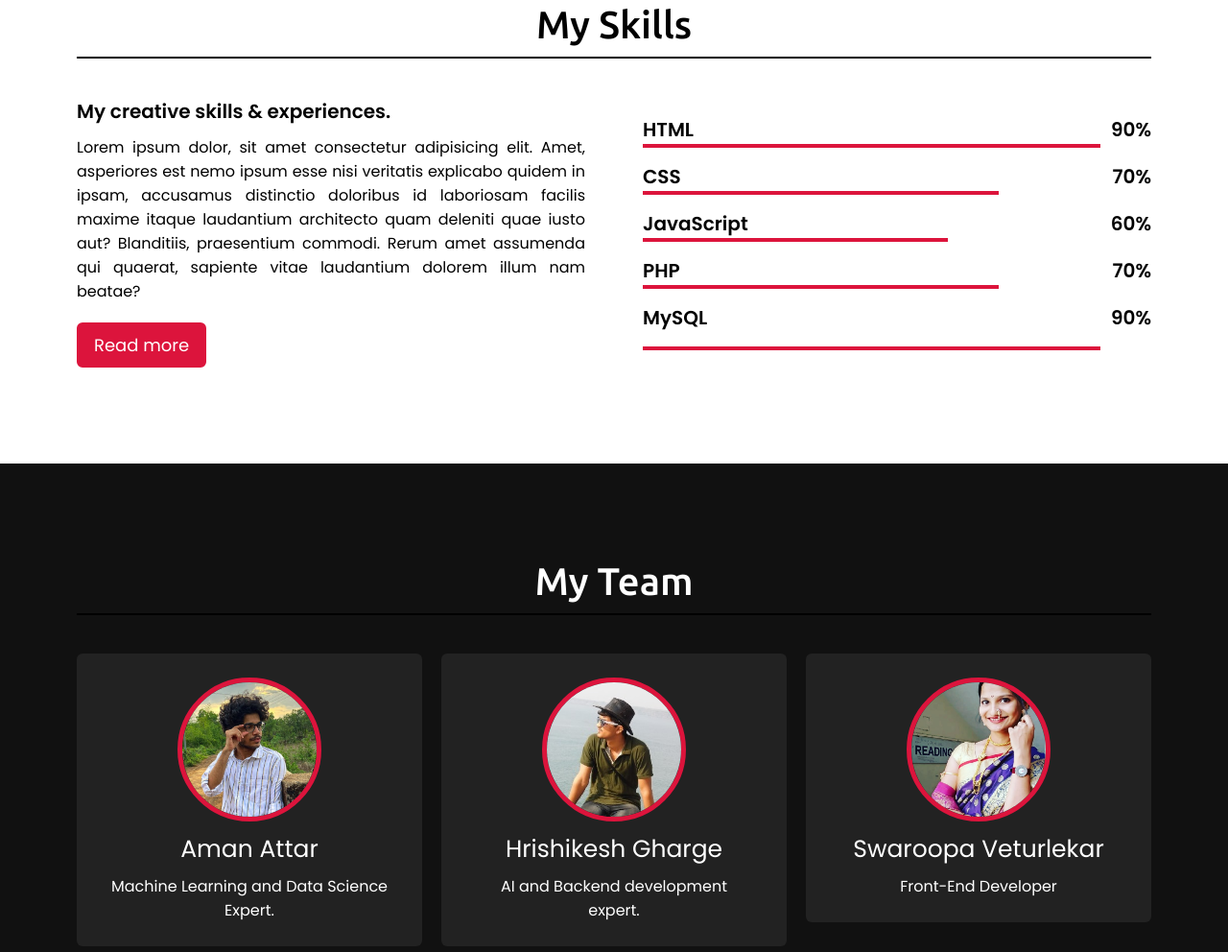
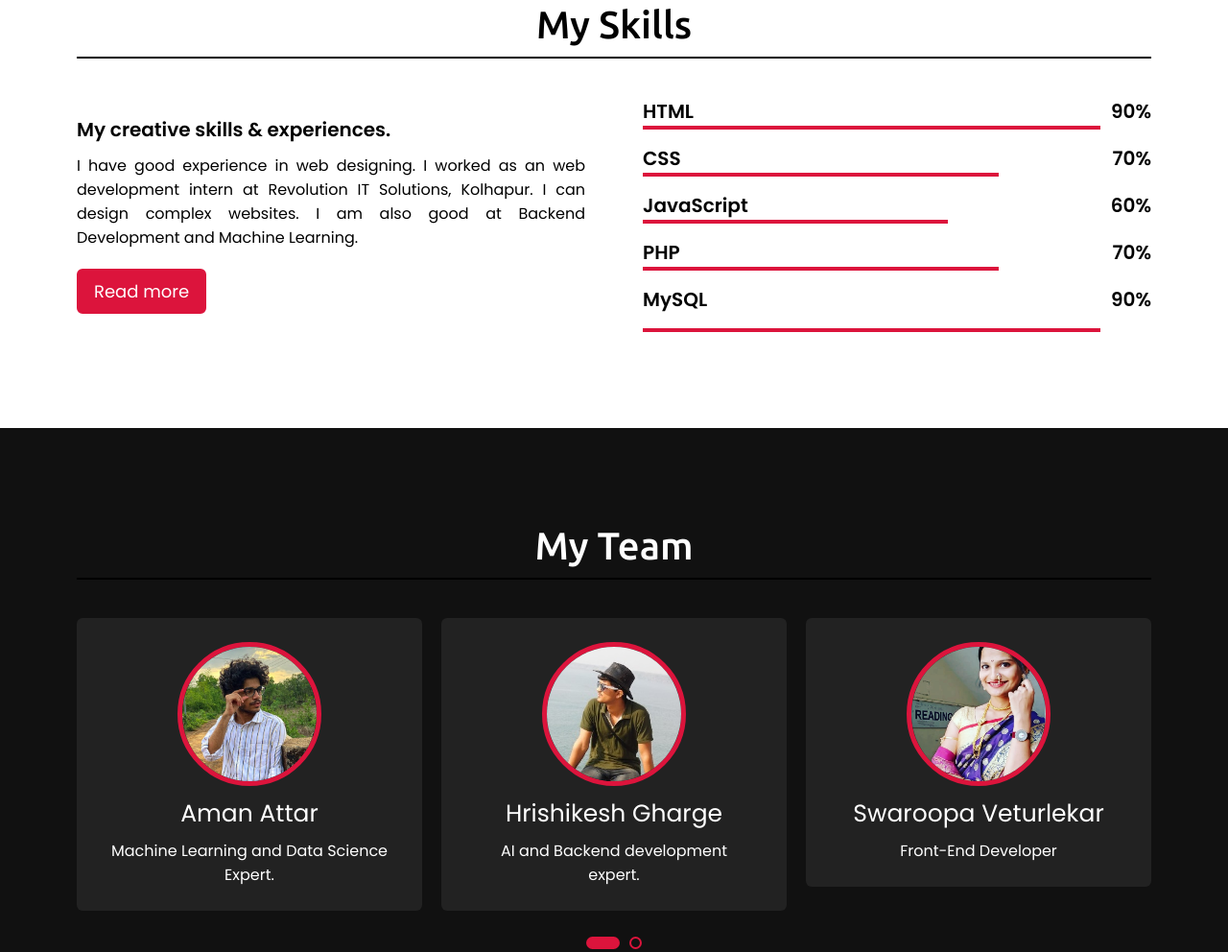
Before and after one commit to adeshmedhe/Portfolio, a plain HTML site: page index.html in a window 1280 px wide. Shown: the part 2222-3214 px from the top of the page at 96% size. Drawn offline with nearby package versions, Linux system fonts and the light colour scheme; a script that the page names is missing.

Commit message:
Update index.html

```diff
--- a/index.html
+++ b/index.html
@@ -122,10 +122,9 @@
             <div class="skills-content">
                 <div class="column left">
                     <div class="text">My creative skills & experiences.</div>
-                    <p>Lorem ipsum dolor, sit amet consectetur adipisicing elit. Amet, asperiores est nemo ipsum esse
-                        nisi veritatis explicabo quidem in ipsam, accusamus distinctio doloribus id laboriosam facilis
-                        maxime itaque laudantium architecto quam deleniti quae iusto aut? Blanditiis, praesentium
-                        commodi. Rerum amet assumenda qui quaerat, sapiente vitae laudantium dolorem illum nam beatae?
+                    <p>I have good experience in web designing. I worked as an web development intern
+                        at Revolution IT Solutions, Kolhapur. I can design complex websites. I am also good
+                        at Backend Development and Machine Learning.
                     </p>
                     <a href="">Read more</a>
                 </div>
@@ -224,8 +223,7 @@
             <div class="contact-content">
                 <div class="column left">
                     <div class="text">Get in touch</div>
-                    <p>Lorem ipsum dolor sit amet consectetur adipisicing elit. Minus itaque at illum voluptatibus
-                        veritatis! Doloremque eos hic quia sapiente tenetur!</p>
+                    <p>Feel free to contact me</p>
                     <div class="icons">
                         <div class="row">
                             <i class="fa fa-user"></i>
```
